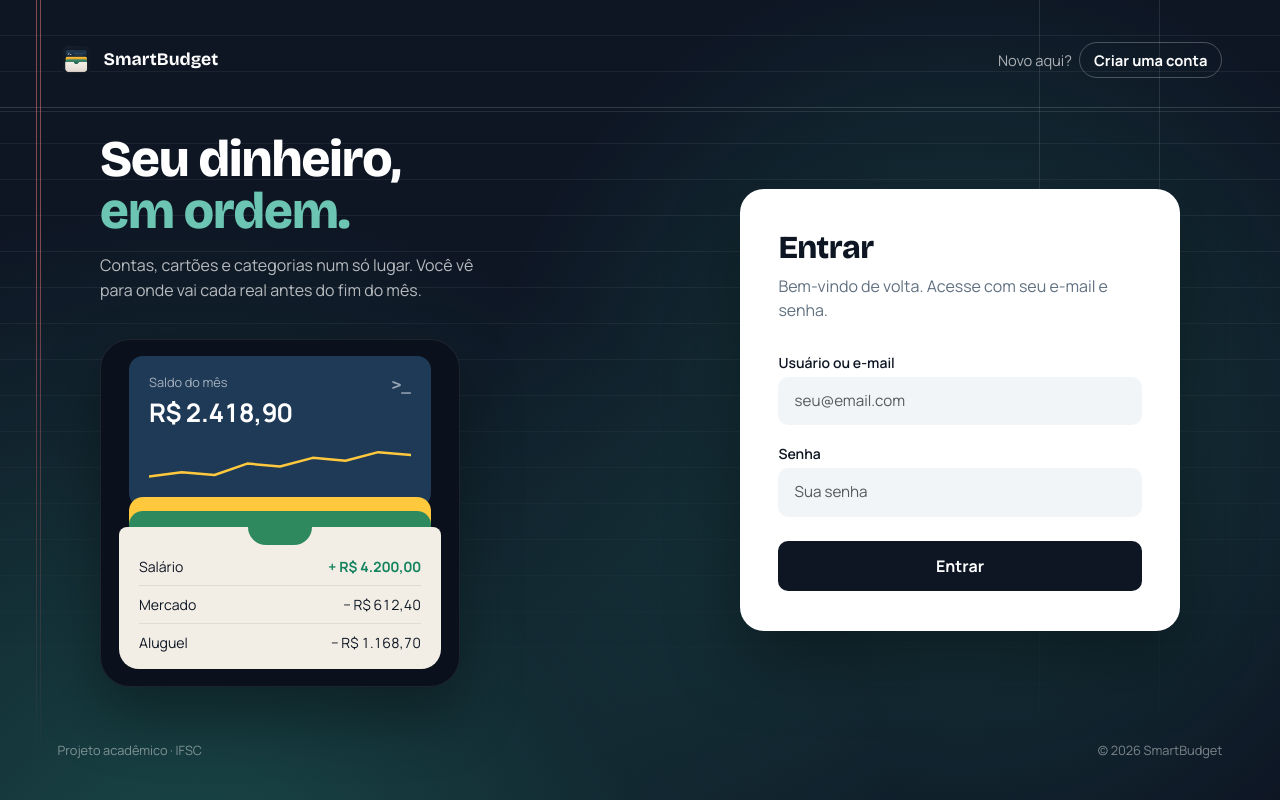
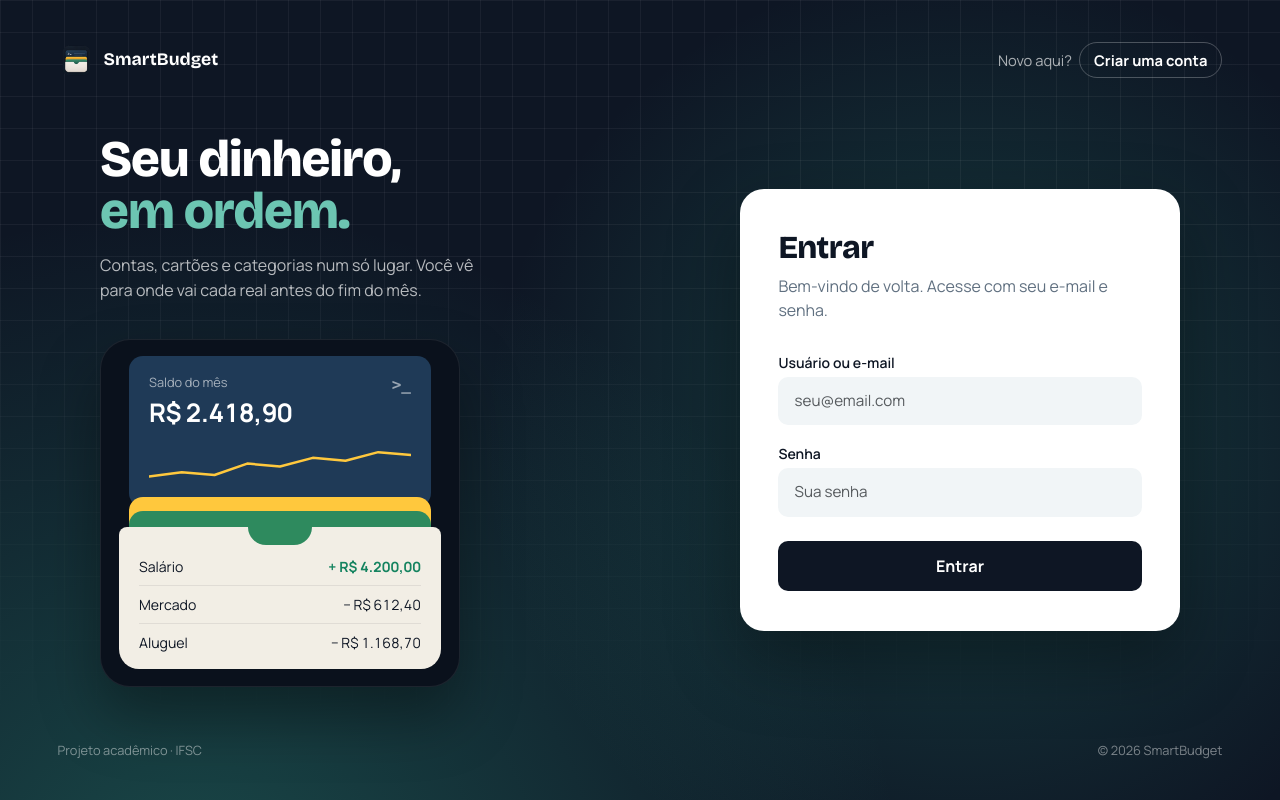
Before and after one commit to IFSC-ES2/projeto-app_financeiro, a React (Vite) app in the folder app-financeiro-front-end/: page /login in a window 1280 px wide. Built offline with nearby package versions, Linux system fonts and the light colour scheme; no server answers.

Commit message:
revert(frontend): volta a malha quadriculada no fundo das telas de acesso (#292)
Reverte 0bd93ba para testar os cartoes da logo espalhados no fundo.

```diff
--- a/app-financeiro-front-end/src/styles/global.css
+++ b/app-financeiro-front-end/src/styles/global.css
@@ -2428,22 +2428,15 @@ button:disabled {
   padding: var(--acesso-respiro-y) var(--acesso-respiro-x);
 }
 
-/* Folha de livro-caixa: pauta, margem dupla, cabeçalho duplo e colunas de valores à direita */
+/* Malha de papel quadriculado, lembrando um caderno de contas */
 .acesso-page::before {
-  --acesso-pauta: rgba(255, 255, 255, 0.06);
-  --acesso-coluna: rgba(255, 255, 255, 0.1);
-  --acesso-margem: rgba(255, 120, 120, 0.5);
   content: '';
   position: absolute;
   inset: 0;
-  background:
-    linear-gradient(var(--acesso-margem), var(--acesso-margem)) left 36px top 0 / 1px 100% no-repeat,
-    linear-gradient(var(--acesso-margem), var(--acesso-margem)) left 40px top 0 / 1px 100% no-repeat,
-    linear-gradient(var(--acesso-coluna), var(--acesso-coluna)) right 120px top 0 / 1px 100% no-repeat,
-    linear-gradient(var(--acesso-coluna), var(--acesso-coluna)) right 240px top 0 / 1px 100% no-repeat,
-    linear-gradient(var(--acesso-coluna), var(--acesso-coluna)) left 0 top 107px / 100% 1px no-repeat,
-    linear-gradient(var(--acesso-coluna), var(--acesso-coluna)) left 0 top 111px / 100% 1px no-repeat,
-    repeating-linear-gradient(180deg, transparent 0 35px, var(--acesso-pauta) 35px 36px);
+  background-image:
+    linear-gradient(rgba(255, 255, 255, 0.05) 1px, transparent 1px),
+    linear-gradient(90deg, rgba(255, 255, 255, 0.05) 1px, transparent 1px);
+  background-size: 32px 32px;
   mask-image: linear-gradient(180deg, #000 30%, transparent 95%);
   pointer-events: none;
 }
```
